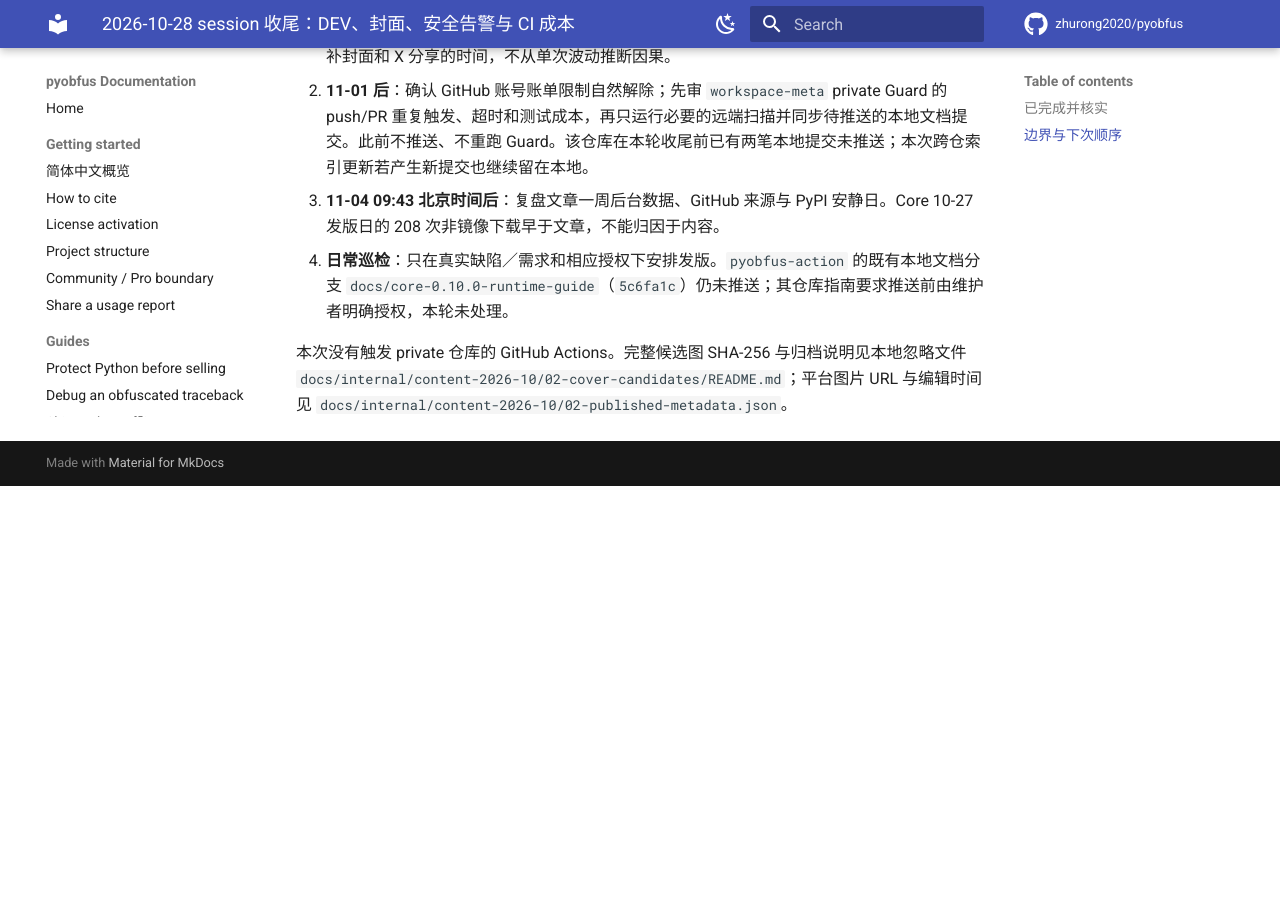
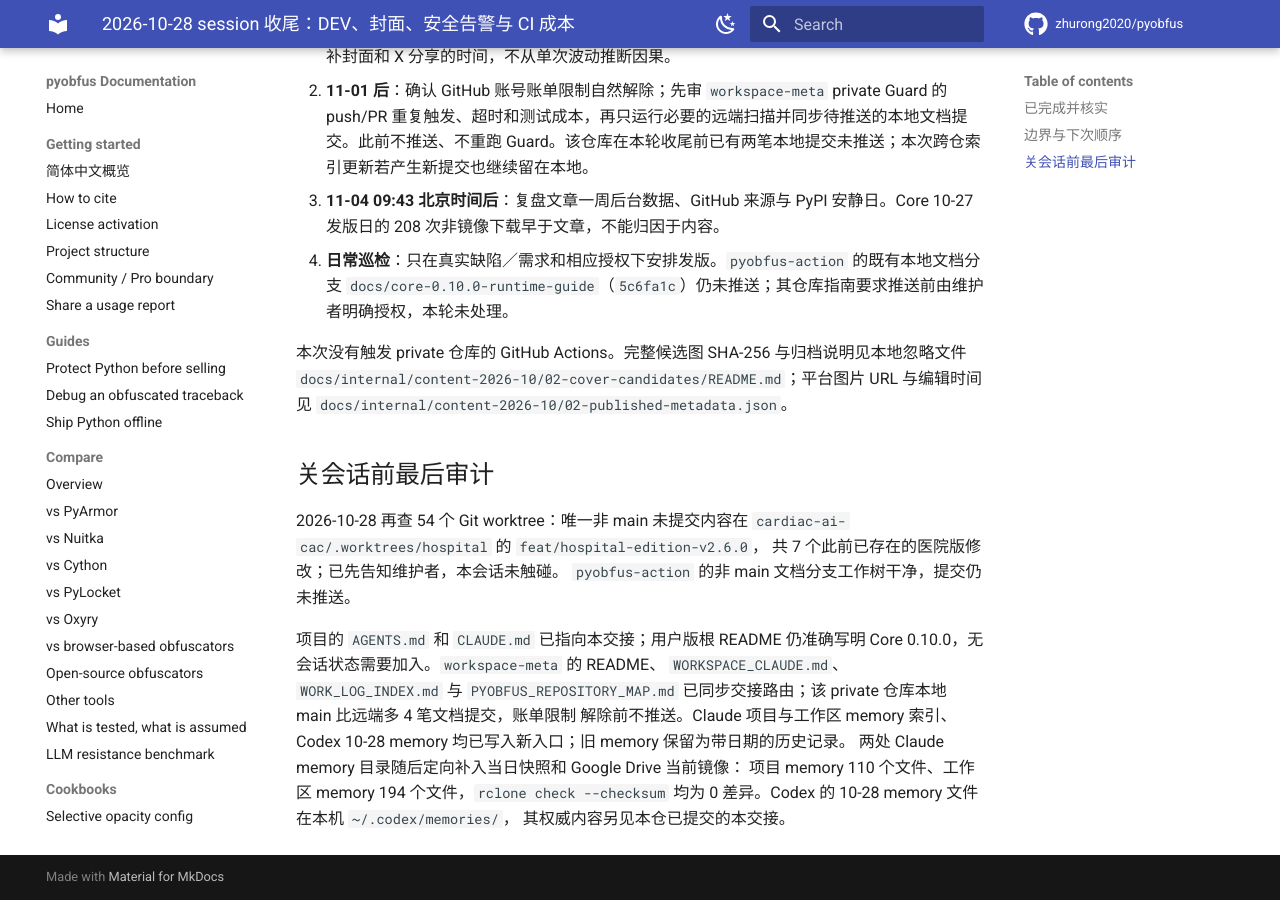
Before and after one commit to zhurong2020/pyobfus, an MkDocs documentation site: the page built from docs/SESSION_CLOSEOUT_2026-10-28.md, in a window 1280 px wide and 900 px high, scrolled down 1206 px. Built offline with MkDocs 1.6.1 and Material for MkDocs 9.7.7, drawn with Linux system fonts in a browser that asks for light colours; comment, search, counter and statistics services are not loaded; before the commit the page ends 1692 px from its top, so only the background shows below that.

Commit message:
docs: record final worktree and memory audit

```diff
--- a/docs/SESSION_CLOSEOUT_2026-10-28.md
+++ b/docs/SESSION_CLOSEOUT_2026-10-28.md
@@ -28,3 +28,21 @@
 本次没有触发 private 仓库的 GitHub Actions。完整候选图 SHA-256 与归档说明见本地忽略文件
 `docs/internal/content-2026-10/02-cover-candidates/README.md`；平台图片 URL 与编辑时间见
 `docs/internal/content-2026-10/02-published-metadata.json`。
+
+## 关会话前最后审计
+
+2026-10-28 再查 54 个 Git worktree：唯一非 main 未提交内容在
+`cardiac-ai-cac/.worktrees/hospital` 的 `feat/hospital-edition-v2.6.0`，
+共 7 个此前已存在的医院版修改；已先告知维护者，本会话未触碰。
+`pyobfus-action` 的非 main 文档分支工作树干净，提交仍未推送。
+
+项目的 `AGENTS.md` 和 `CLAUDE.md` 已指向本交接；用户版根 README
+仍准确写明 Core 0.10.0，无会话状态需要加入。`workspace-meta` 的 README、
+`WORKSPACE_CLAUDE.md`、`WORK_LOG_INDEX.md` 与 `PYOBFUS_REPOSITORY_MAP.md`
+已同步交接路由；该 private 仓库本地 main 比远端多 4 笔文档提交，账单限制
+解除前不推送。Claude 项目与工作区 memory 索引、Codex 10-28 memory
+均已写入新入口；旧 memory 保留为带日期的历史记录。
+两处 Claude memory 目录随后定向补入当日快照和 Google Drive 当前镜像：
+项目 memory 110 个文件、工作区 memory 194 个文件，`rclone check --checksum`
+均为 0 差异。Codex 的 10-28 memory 文件在本机 `~/.codex/memories/`，
+其权威内容另见本仓已提交的本交接。
```
